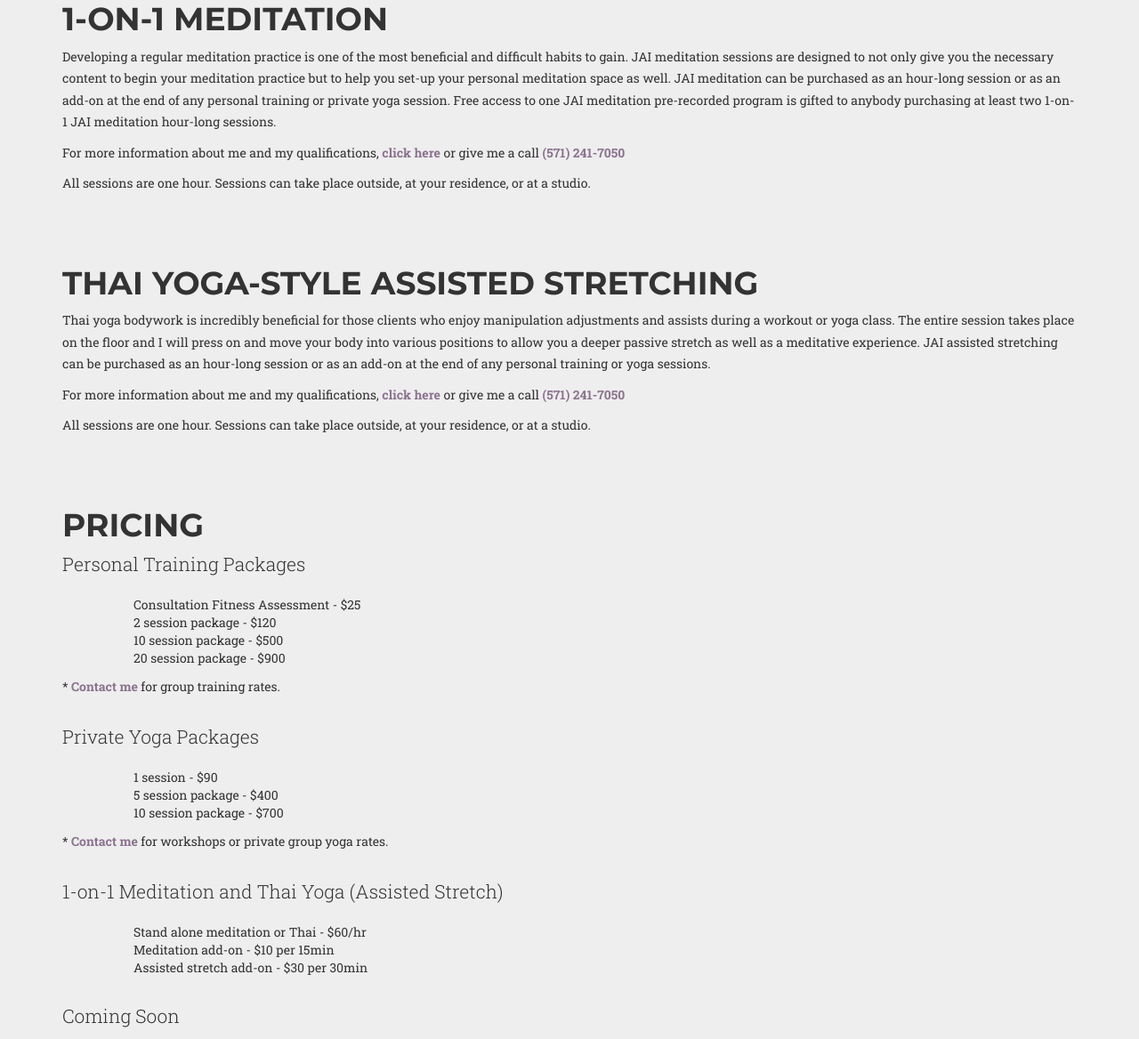
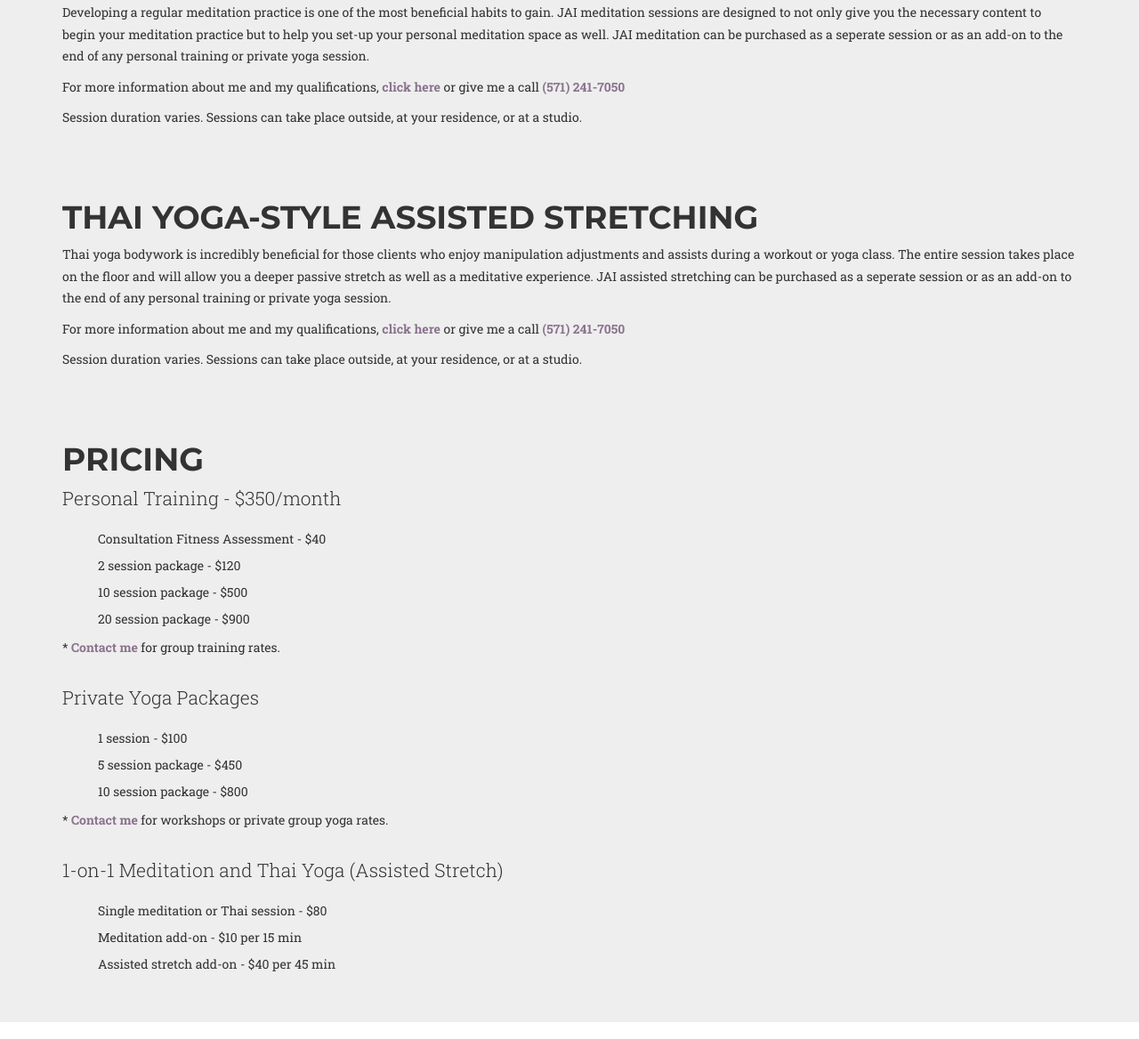
Before and after one commit to lchambers6/JaiFitness, a website: page services.html in a window 1280 px wide. Shown: the part 1190-2358 px from the top of the page at 89% size. Drawn offline with nearby package versions, Linux system fonts and the light colour scheme; a web font is replaced by a local one.

Commit message:
updated services

```diff
--- a/services.html
+++ b/services.html
@@ -99,7 +99,7 @@
                         <div class="row">
                             <div class="col-lg-12">
                                 <h1 class="section-heading">Personal Training</h1>
-                                <p class="lead section-lead">For the stiff and energetic (Jackie will think of a better moto)</p>
+                                <!-- <p class="lead section-lead">For the stiff and energetic (Jackie will think of a better moto)</p> -->
                                 <p class="section-paragraph">JAI Fitness Pro (JAI) personal training is unique in that there is the opportunity for overlap
                                     between a western prescription of exercise and an eastern prescription of asana-based
                                     yoga in a 1-on-1 setting. This overlap is generally hard to find in one place with a
@@ -179,15 +179,13 @@
                             <div class="col-lg-12">
                                 <h1 class="section-heading">1-on-1 Meditation</h1>
                                 <!-- <p class="lead section-lead">For the stiff and mellow (Jackie will think of a better moto)</p> -->
-                                <p class="section-paragraph">Developing a regular meditation practice is one of the most beneficial and difficult habits
+                                <p class="section-paragraph">Developing a regular meditation practice is one of the most beneficial habits
                                     to gain. JAI meditation sessions are designed to not only give you the necessary content
                                     to begin your meditation practice but to help you set-up your personal meditation space
-                                    as well. JAI meditation can be purchased as an hour-long session or as an add-on at the
-                                    end of any personal training or private yoga session. Free access to one JAI meditation
-                                    pre-recorded program is gifted to anybody purchasing at least two 1-on-1 JAI meditation
-                                    hour-long sessions.</p>
+                                    as well. JAI meditation can be purchased as a seperate session or as an add-on to the
+                                    end of any personal training or private yoga session.</p>
                                     <p class="section-paragraph">For more information about me and my qualifications, <span style="color:#8B728E; font-weight: bold;"> <a href="index.html#about">click here</a></span> or give me a call <span style="color:#8B728E; font-weight: bold;"> <a href="tel:571-241-7050">(571) 241-7050</a></span></p>
-                                <p class="section-paragraph">All sessions are one hour. Sessions can take place outside, at your residence, or at a studio.</p>
+                                <p class="section-paragraph">Session duration varies. Sessions can take place outside, at your residence, or at a studio.</p>
                             </div>
                         </div>
                     </div>
@@ -208,11 +206,11 @@
                                 <!-- <p class="lead section-lead">For the flexible and mellow (Jackie will think of a better moto)</p> -->
                                 <p class="section-paragraph">Thai yoga bodywork is incredibly beneficial for those clients who enjoy manipulation adjustments
                                     and assists during a workout or yoga class. The entire session takes place on the floor
-                                    and I will press on and move your body into various positions to allow you a deeper passive
+                                    and will allow you a deeper passive
                                     stretch as well as a meditative experience. JAI assisted stretching can be purchased
-                                    as an hour-long session or as an add-on at the end of any personal training or yoga sessions.</p>
+                                    as a seperate session or as an add-on to the end of any personal training or private yoga session.</p>
                                     <p class="section-paragraph">For more information about me and my qualifications, <span style="color:#8B728E; font-weight: bold;"> <a href="index.html#about">click here</a></span> or give me a call <span style="color:#8B728E; font-weight: bold;"> <a href="tel:571-241-7050">(571) 241-7050</a></span></p>
-                                <p class="section-paragraph">All sessions are one hour. Sessions can take place outside, at your residence, or at a studio.</p>
+                                <p class="section-paragraph">Session duration varies. Sessions can take place outside, at your residence, or at a studio.</p>
                             </div>
                         </div>
                     </div>
@@ -230,53 +228,38 @@
                         <div class="row">
                             <div class="col-lg-12">
                                 <h1 class="section-heading">PRICING</h1>
-                                <p class="lead section-lead">Personal Training Packages</p>
+                                <p class="lead section-lead">Personal Training - $350/month</p>
                                 <p class="section-paragraph">
-                                    <ul>
-                                        <ul>Consultation Fitness Assessment - $25</ul>
+                                    <ul>Consultation Fitness Assessment - $40</ul>
                                     <ul>2 session package - $120</ul>
                                     <ul>10 session package - $500</ul>
                                     <ul>20 session package - $900</ul>
-                                    </ul>
                                 </p>
                                 <p class="section-paragraph">* <span style="color:#8B728E; font-weight: bold;"> <a href="index.html#contact">Contact me</a></span> for group training rates.</p>
                                 <br>
                                 <p class="lead section-lead">Private Yoga Packages</p>
                                 <p class="section-paragraph">
-                                    <ul>
-                                        <ul>1 session - $90</ul>
-                                        <ul>5 session package - $400</ul>
-                                        <ul>10 session package - $700</ul>
-                                    </ul>
+                                    <ul>1 session - $100</ul>
+                                    <ul>5 session package - $450</ul>
+                                    <ul>10 session package - $800</ul>
                                 </p>
                                 <p class="section-paragraph">* <span style="color:#8B728E; font-weight: bold;"> <a href="index.html#contact">Contact me</a></span> for workshops or private group yoga rates.</p>
                                 <br>
                                 <p class="lead section-lead">1-on-1 Meditation and Thai Yoga (Assisted Stretch)</p>
                                 <p class="section-paragraph">
-                                    <ul>
-                                        <ul>Stand alone meditation or Thai - $60/hr</ul>
-                                        <ul>Meditation add-on - $10 per 15min</ul>
-                                        <ul>Assisted stretch add-on - $30 per 30min</ul>
-                                    </ul>
+                                    <ul>Single meditation or Thai session - $80</ul>
+                                    <ul>Meditation add-on - $10 per 15 min</ul>
+                                    <ul>Assisted stretch add-on - $40 per 45 min</ul>
                                 </p>
                                 <br>
-                                <p class="lead section-lead">Coming Soon</p>
+                                <!-- <p class="lead section-lead">Coming Soon</p>
                                 <p class="section-paragraph">
-                                    <ul>
                                     <ul>5-Day Meditation Program</ul>
                                     <ul>10-Day Meditation Program</ul>
                                     <ul>15-Day Meditation Program</ul>
                                     <ul>Meditation 30-Day Bundle - purchase all 3 programs, get 30% off</ul>
-                                    </ul>
-                                </p>
-                                <br>
-                                <p class="lead section-lead">Memberships</p>
-                                <p class="section-paragraph">
-                                    <ul>
-                                        <ul>Monthly Membership - $350/month </ul>
-                                        <ul>Annual Membership - $3640</ul>
-                                    </ul>
-                                </p>
+                                </p> -->
+                                <!-- <br> -->
                             </div>
                         </div>
                     </div>
```
Lines whose indentation alone changed are shown as unchanged.
